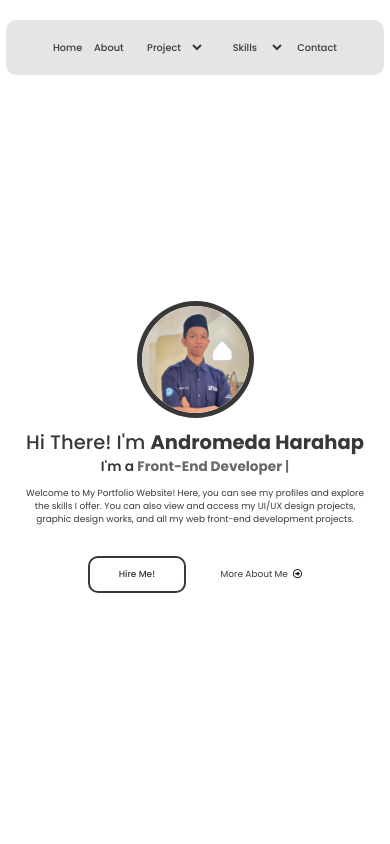
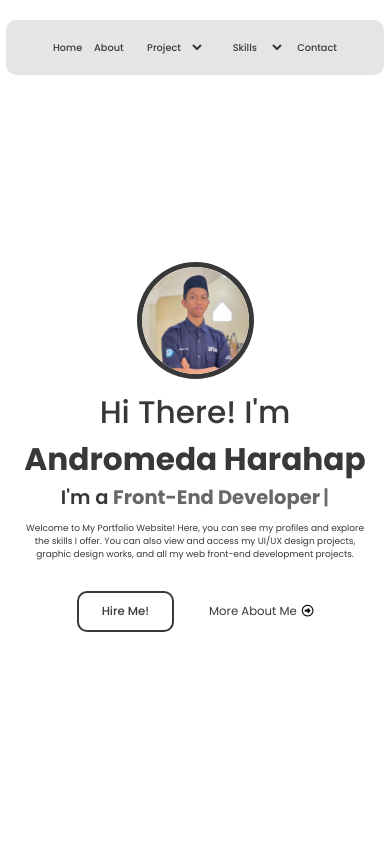
Before and after one commit to MuhammadAndromeda/MuhammadAndromeda, a plain HTML site: page index.html in a window 390 px wide. Shown: the top 844 px of the page. Drawn offline with nearby package versions, Linux system fonts and the light colour scheme.

Commit message:
first-commit

```diff
--- a/css/style.css
+++ b/css/style.css
@@ -110,6 +110,10 @@ nav{
 
     .navbar a, .navbar select{
         font-size: 2.5vw;
+    }
+
+    .navbar select option{
+        font-size: 1rem;
     }
 
     .navbar a:hover, .navbar select:hover, .navbar select:focus{
@@ -232,19 +236,19 @@ nav{
     }
 
     .teksHome h1{
+        font-size: 8vw;
+    }
+
+    .teksHome .typewriter{
         font-size: 5vw;
     }
 
-    .teksHome .typewriter{
-        font-size: 3.5vw;
-    }
-
     .teksHome .typewriter-text{
-        font-size: 3.5vw;
+        font-size: 5vw;
     }
 
     .teksHome .typewriter label {
-        font-size: 3.5vw;
+        font-size: 5vw;
     }
 
     .teksHome p{
@@ -253,46 +257,18 @@ nav{
     }
 
     .button a:nth-child(1){
-        width: 13vw;
+        width: 25vw;
         height: auto;
         padding: 10px 0;
-        margin-right: 35px;
-        border: 2px solid #383838;
-        border-radius: 10px;
-        color: #383838;
-        text-decoration: none;
-        text-align: center;
-        font-size: 1.2vw;
-        transition: all 0.5s ease-in-out;
-    }
-
-    .button a:nth-child(1):hover{
-        color: white;
-        background-color: #383838;
+        font-size: 3vw;
     }
 
     .button a:nth-child(2){
-        color: #383838;
-        text-decoration: none;
-        text-align: center;
-        font-size: 1.2vw;
-        margin-right: 5px;
-        transition: all 0.5s ease-in-out;
-    }
-
-    .button a:nth-child(1){
-        width: 25vw;
-        height: auto;
-        padding: 10px 0;
-        font-size: 2.3vw;
-    }
-
-    .button a:nth-child(2){
-        font-size: 2.3vw;
+        font-size: 3vw;
     }
 
     .button i{
-        font-size: 2.3vw;
+        font-size: 3vw;
     }
 }
 
@@ -673,7 +649,7 @@ nav{
     width: 100%;
     background-color: white;
     border: 2px solid #383838;
-    border-radius: 5px;
+    border-radius: 10px;
     overflow: hidden;
 }
 
```
